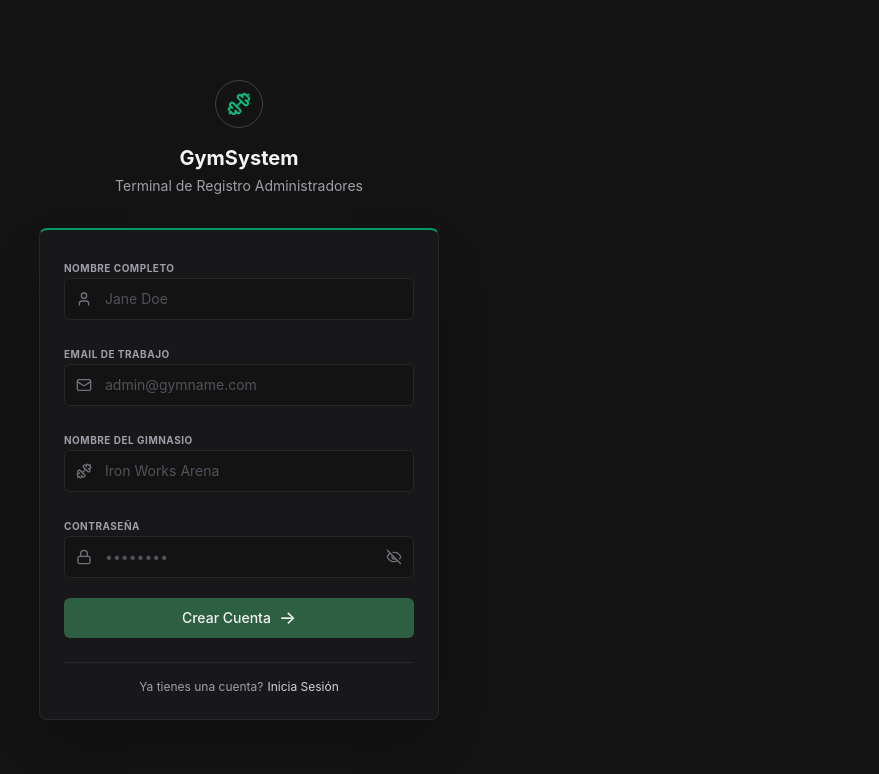
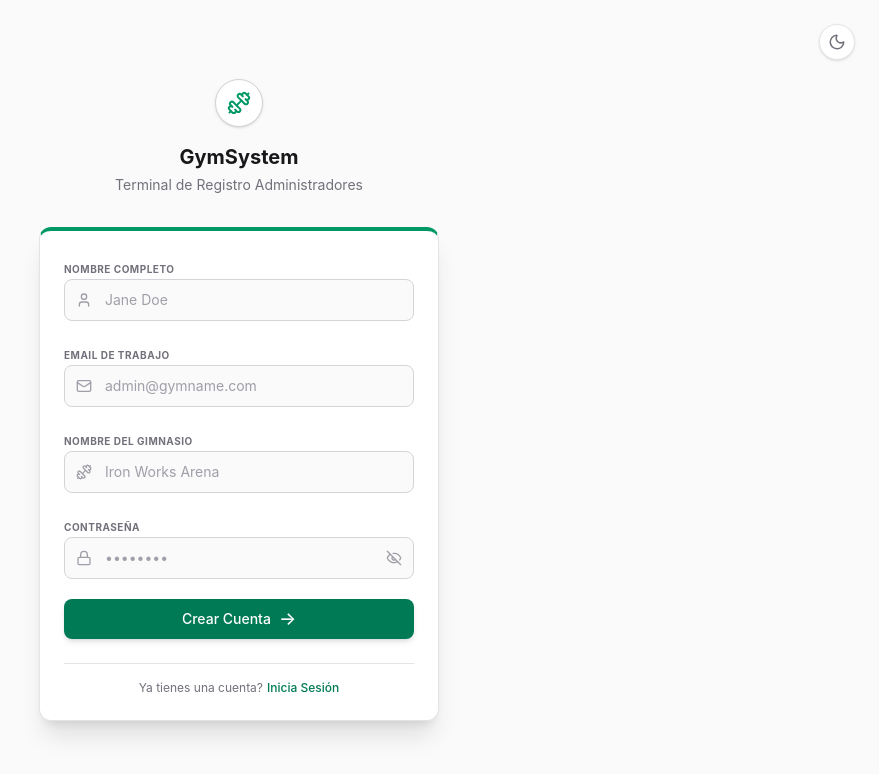
Before and after one commit to juampibolanio/gym-project-front, a Next.js app: page /register in a window 1280 px wide. Shown: the top 774 px of the page, without its empty margins (401-1280 px from the left). Built offline with nearby package versions, Linux system fonts and the light colour scheme.

Commit message:
feature: implementado dark/light mode con next-themes

```diff
--- a/package.json
+++ b/package.json
@@ -15,6 +15,7 @@
     "echarts-for-react": "^3.0.6",
     "lucide-react": "^1.14.0",
     "next": "16.2.4",
+    "next-themes": "^0.4.6",
     "react": "19.2.4",
     "react-dom": "19.2.4",
     "react-hook-form": "^7.75.0",
--- a/src/app/(auth)/layout.tsx
+++ b/src/app/(auth)/layout.tsx
@@ -1,6 +1,6 @@
 export default function AuthLayout({ children }: { children: React.ReactNode }) {
   return (
-    <div className="min-h-screen flex items-center justify-center bg-[#131313] text-white">
+    <div className="min-h-screen flex items-center justify-center p-4">
       {children}
     </div>
   )
--- a/src/app/(auth)/register/page.tsx
+++ b/src/app/(auth)/register/page.tsx
@@ -24,6 +24,12 @@ export default function RegisterPage() {
         formState: { errors },
       } = useForm<RegisterFormValues>({
         resolver: zodResolver(registerSchema),
+        defaultValues: {
+            nombreCompleto: '',
+            email: '',
+            nombreGimnasio: '',
+            password: '',
+        }
       });
 
     const onSubmit = (data: RegisterFormValues) => {
@@ -34,80 +40,80 @@ export default function RegisterPage() {
         <div className="w-full max-w-[400px] flex flex-col items-center">
 
             <div className="flex flex-col items-center mb-8">
-                <div className="w-12 h-12 rounded-full border border-zinc-700 flex items-center justify-center mb-4">
-                    <Dumbbell className="text-emerald-500" size={24} />
+                <div className="w-12 h-12 rounded-full border border-zinc-300 dark:border-zinc-700 bg-white dark:bg-transparent flex items-center justify-center mb-4 shadow-sm dark:shadow-none">
+                    <Dumbbell className="text-emerald-600 dark:text-emerald-500" size={24} />
                 </div>
-                <h1 className="text-xl font-bold text-zinc-100">GymSystem</h1>
-                <p className="text-sm text-zinc-400 mt-1">Terminal de Registro Administradores</p>
+                <h1 className="text-xl font-bold text-zinc-900 dark:text-zinc-100">GymSystem</h1>
+                <p className="text-sm text-zinc-500 dark:text-zinc-400 mt-1">Terminal de Registro Administradores</p>
             </div>
 
-            <div className="w-full bg-[#18181b] border-t-2 border-t-emerald-600 border border-zinc-800 rounded-lg p-6 shadow-2xl">
+            <div className="w-full bg-white dark:bg-[#18181b] border-t-4 border-t-emerald-600 border border-zinc-200 dark:border-zinc-800 rounded-xl p-6 shadow-xl dark:shadow-2xl">
                 <form onSubmit={handleSubmit(onSubmit)} className="space-y-5">
 
                     <div className="space-y-2">
-                        <label className="text-[10px] font-bold text-zinc-400 tracking-wider uppercase">
+                        <label className="text-[10px] font-bold text-zinc-500 dark:text-zinc-400 tracking-wider uppercase">
                             Nombre Completo
                         </label>
                         <div className="relative flex items-center">
-                            <User className="absolute left-3 text-zinc-500" size={16} />
+                            <User className="absolute left-3 text-zinc-400 dark:text-zinc-500" size={16} />
                             <input
                                 type="text"
                                 placeholder="Jane Doe"
                                 {...register('nombreCompleto')}
-                                className={`w-full bg-[#131313] border ${errors.nombreCompleto ? 'border-red-500' : 'border-zinc-800'} rounded-md py-2.5 pl-10 pr-4 text-sm text-zinc-300 placeholder-zinc-600 focus:outline-none focus:border-zinc-500 transition-colors`}
+                                className={`w-full bg-zinc-50 dark:bg-[#131313] border ${errors.nombreCompleto ? 'border-red-500' : 'border-zinc-300 dark:border-zinc-800'} rounded-lg py-2.5 pl-10 pr-4 text-sm text-zinc-900 dark:text-zinc-300 placeholder-zinc-400 dark:placeholder-zinc-600 focus:outline-none focus:border-emerald-500 dark:focus:border-zinc-500 transition-colors`}
                             />
                         </div>
                         {errors.nombreCompleto && <p className="text-red-500 text-xs mt-1 font-medium">{errors.nombreCompleto.message}</p>}
                     </div>
 
                     <div className="space-y-2">
-                        <label className="text-[10px] font-bold text-zinc-400 tracking-wider uppercase">
+                        <label className="text-[10px] font-bold text-zinc-500 dark:text-zinc-400 tracking-wider uppercase">
                             Email de Trabajo
                         </label>
                         <div className="relative flex items-center">
-                            <Mail className="absolute left-3 text-zinc-500" size={16} />
+                            <Mail className="absolute left-3 text-zinc-400 dark:text-zinc-500" size={16} />
                             <input
                                 type="email"
                                 placeholder="admin@gymname.com"
                                 {...register('email')}
-                                className={`w-full bg-[#131313] border ${errors.email ? 'border-red-500' : 'border-zinc-800'} rounded-md py-2.5 pl-10 pr-4 text-sm text-zinc-300 placeholder-zinc-600 focus:outline-none focus:border-zinc-500 transition-colors`}
+                                className={`w-full bg-zinc-50 dark:bg-[#131313] border ${errors.email ? 'border-red-500' : 'border-zinc-300 dark:border-zinc-800'} rounded-lg py-2.5 pl-10 pr-4 text-sm text-zinc-900 dark:text-zinc-300 placeholder-zinc-400 dark:placeholder-zinc-600 focus:outline-none focus:border-emerald-500 dark:focus:border-zinc-500 transition-colors`}
                             />
                         </div>
                         {errors.email && <p className="text-red-500 text-xs mt-1 font-medium">{errors.email.message}</p>}
                     </div>
 
                     <div className="space-y-2">
-                        <label className="text-[10px] font-bold text-zinc-400 tracking-wider uppercase">
+                        <label className="text-[10px] font-bold text-zinc-500 dark:text-zinc-400 tracking-wider uppercase">
                             Nombre del Gimnasio
                         </label>
                         <div className="relative flex items-center">
-                            <Dumbbell className="absolute left-3 text-zinc-500" size={16} />
+                            <Dumbbell className="absolute left-3 text-zinc-400 dark:text-zinc-500" size={16} />
                             <input
                                 type="text"
                                 placeholder="Iron Works Arena"
                                 {...register('nombreGimnasio')}
-                                className={`w-full bg-[#131313] border ${errors.nombreGimnasio ? 'border-red-500' : 'border-zinc-800'} rounded-md py-2.5 pl-10 pr-4 text-sm text-zinc-300 placeholder-zinc-600 focus:outline-none focus:border-zinc-500 transition-colors`}
+                                className={`w-full bg-zinc-50 dark:bg-[#131313] border ${errors.nombreGimnasio ? 'border-red-500' : 'border-zinc-300 dark:border-zinc-800'} rounded-lg py-2.5 pl-10 pr-4 text-sm text-zinc-900 dark:text-zinc-300 placeholder-zinc-400 dark:placeholder-zinc-600 focus:outline-none focus:border-emerald-500 dark:focus:border-zinc-500 transition-colors`}
                             />
                         </div>
                         {errors.nombreGimnasio && <p className="text-red-500 text-xs mt-1 font-medium">{errors.nombreGimnasio.message}</p>}
                     </div>
 
                     <div className="space-y-2">
-                        <label className="text-[10px] font-bold text-zinc-400 tracking-wider uppercase">
+                        <label className="text-[10px] font-bold text-zinc-500 dark:text-zinc-400 tracking-wider uppercase">
                             Contraseña
                         </label>
                         <div className="relative flex items-center">
-                            <Lock className="absolute left-3 text-zinc-500" size={16} />
+                            <Lock className="absolute left-3 text-zinc-400 dark:text-zinc-500" size={16} />
                             <input
                                 type={showPassword ? "text" : "password"}
                                 placeholder="••••••••"
                                 {...register('password')}
-                                className={`w-full bg-[#131313] border ${errors.password ? 'border-red-500' : 'border-zinc-800'} rounded-md py-2.5 pl-10 pr-10 text-sm text-zinc-300 placeholder-zinc-600 focus:outline-none focus:border-zinc-500 transition-colors`}
+                                className={`w-full bg-zinc-50 dark:bg-[#131313] border ${errors.password ? 'border-red-500' : 'border-zinc-300 dark:border-zinc-800'} rounded-lg py-2.5 pl-10 pr-10 text-sm text-zinc-900 dark:text-zinc-300 placeholder-zinc-400 dark:placeholder-zinc-600 focus:outline-none focus:border-emerald-500 dark:focus:border-zinc-500 transition-colors`}
                             />
                             <button
                                 type="button"
                                 onClick={() => setShowPassword(!showPassword)}
-                                className="absolute right-3 text-zinc-500 hover:text-zinc-300 transition-colors focus:outline-none"
+                                className="absolute right-3 text-zinc-400 dark:text-zinc-500 hover:text-zinc-700 dark:hover:text-zinc-300 transition-colors focus:outline-none"
                             >
                                 {showPassword ? <Eye size={16} /> : <EyeOff size={16} />}
                             </button>
@@ -117,15 +123,15 @@ export default function RegisterPage() {
 
                     <button
                         type="submit"
-                        className="w-full bg-[#2d5f43] hover:bg-[#244f36] text-zinc-100 font-medium text-sm py-2.5 rounded-md transition-colors flex items-center justify-center gap-2 mt-4"
+                        className="w-full bg-emerald-700 dark:bg-[#2d5f43] hover:bg-emerald-800 dark:hover:bg-[#244f36] text-white dark:text-zinc-100 font-medium text-sm py-2.5 rounded-lg transition-colors flex items-center justify-center gap-2 mt-4 shadow-md dark:shadow-none"
                     >
                         Crear Cuenta <span className="text-lg leading-none">→</span>
                     </button>
                 </form>
 
-                <div className="mt-6 pt-4 border-t border-zinc-800 flex items-center justify-center text-zinc-400 text-xs">
+                <div className="mt-6 pt-4 border-t border-zinc-200 dark:border-zinc-800 flex items-center justify-center text-zinc-500 dark:text-zinc-400 text-xs">
                     Ya tienes una cuenta?{' '}
-                    <Link href="/login" className="ml-1 text-zinc-300 hover:text-white transition-colors">
+                    <Link href="/login" className="ml-1 font-medium text-emerald-700 dark:text-zinc-300 hover:text-emerald-800 dark:hover:text-white transition-colors">
                         Inicia Sesión
                     </Link>
                 </div>
--- a/src/app/globals.css
+++ b/src/app/globals.css
@@ -1 +1,3 @@
 @import "tailwindcss";
+
+@custom-variant dark (&:is(.dark *));
--- a/src/app/layout.tsx
+++ b/src/app/layout.tsx
@@ -1,9 +1,11 @@
 import type { Metadata } from "next";
 import "./globals.css";
+import { ThemeProvider } from "@/components/theme-provider";
+import { ThemeToggle } from "@/components/theme-toggle";
 
 export const metadata: Metadata = {
-  title: "App",
-  description: "App",
+  title: "GymSystem",
+  description: "Terminal de Administradores",
 };
 
 export default function RootLayout({
@@ -12,8 +14,13 @@ export default function RootLayout({
   children: React.ReactNode;
 }>) {
   return (
-    <html lang="en">
-      <body>{children}</body>
+    <html lang="es" suppressHydrationWarning>
+      <body className="bg-zinc-50 dark:bg-[#0a0a0a] text-zinc-900 dark:text-zinc-50 transition-colors min-h-screen">
+        <ThemeProvider attribute="class" defaultTheme="system" enableSystem>
+          {children}
+          <ThemeToggle />
+        </ThemeProvider>
+      </body>
     </html>
   );
 }
--- /dev/null
+++ b/src/components/theme-provider.tsx
@@ -0,0 +1,11 @@
+'use client';
+
+import * as React from 'react';
+import { ThemeProvider as NextThemesProvider } from 'next-themes';
+
+export function ThemeProvider({
+  children,
+  ...props
+}: React.ComponentProps<typeof NextThemesProvider>) {
+  return <NextThemesProvider {...props}>{children}</NextThemesProvider>;
+}
--- /dev/null
+++ b/src/components/theme-toggle.tsx
@@ -0,0 +1,29 @@
+'use client';
+
+import * as React from 'react';
+import { Moon, Sun } from 'lucide-react';
+import { useTheme } from 'next-themes';
+
+export function ThemeToggle() {
+  const { theme, setTheme } = useTheme();
+  const [mounted, setMounted] = React.useState(false);
+
+  React.useEffect(() => {
+    const timer = setTimeout(() => setMounted(true), 0);
+    return () => clearTimeout(timer);
+  }, []);
+
+  if (!mounted) {
+    return <div className="w-9 h-9" />;
+  }
+
+  return (
+    <button
+      onClick={() => setTheme(theme === 'dark' ? 'light' : 'dark')}
+      className="fixed top-6 right-6 p-2 rounded-full bg-white dark:bg-[#18181b] border border-zinc-200 dark:border-zinc-800 text-zinc-500 dark:text-zinc-400 hover:text-zinc-900 dark:hover:text-zinc-100 transition-colors focus:outline-none shadow-sm"
+      title="Cambiar tema"
+    >
+      {theme === 'dark' ? <Sun size={18} /> : <Moon size={18} />}
+    </button>
+  );
+}
```
Also changed, not shown: src/app/(auth)/login/page.tsx (+22 -18 lines), 1 other file (tests, documents, lock files or other folders).
